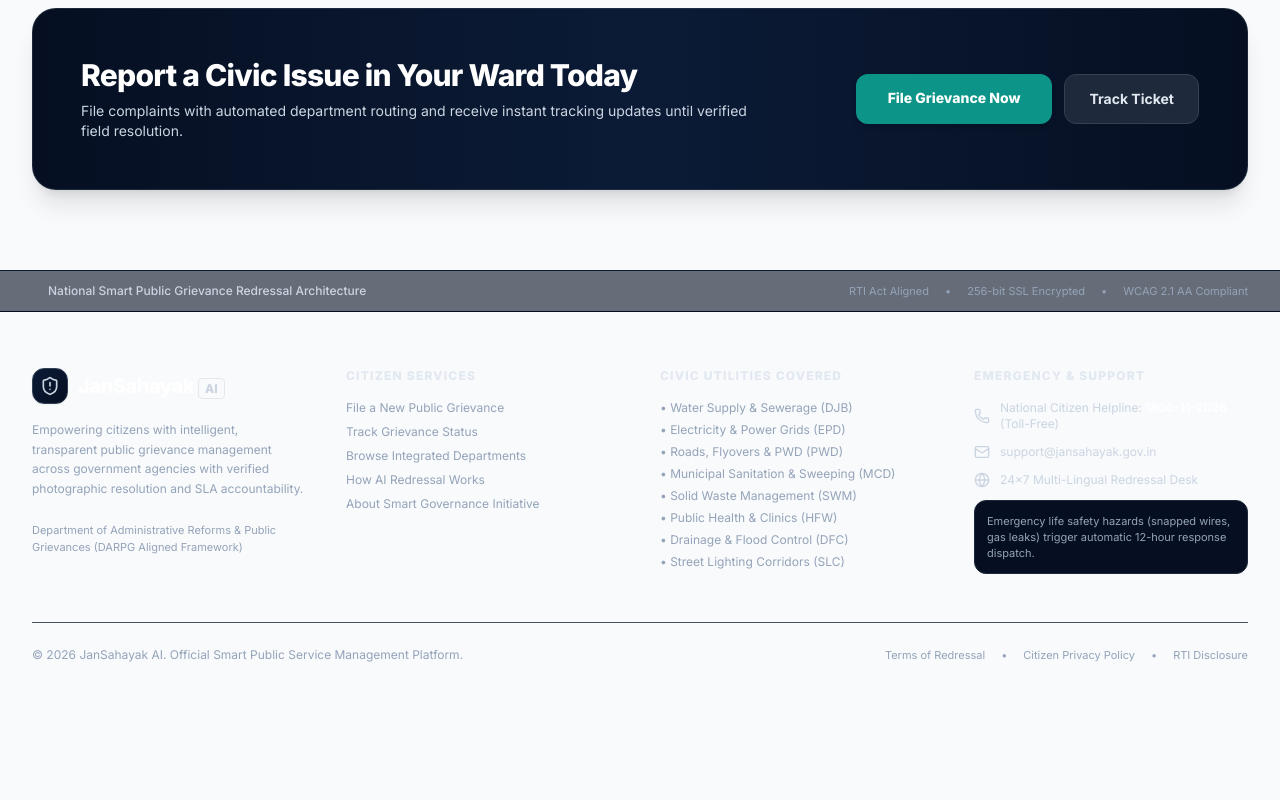
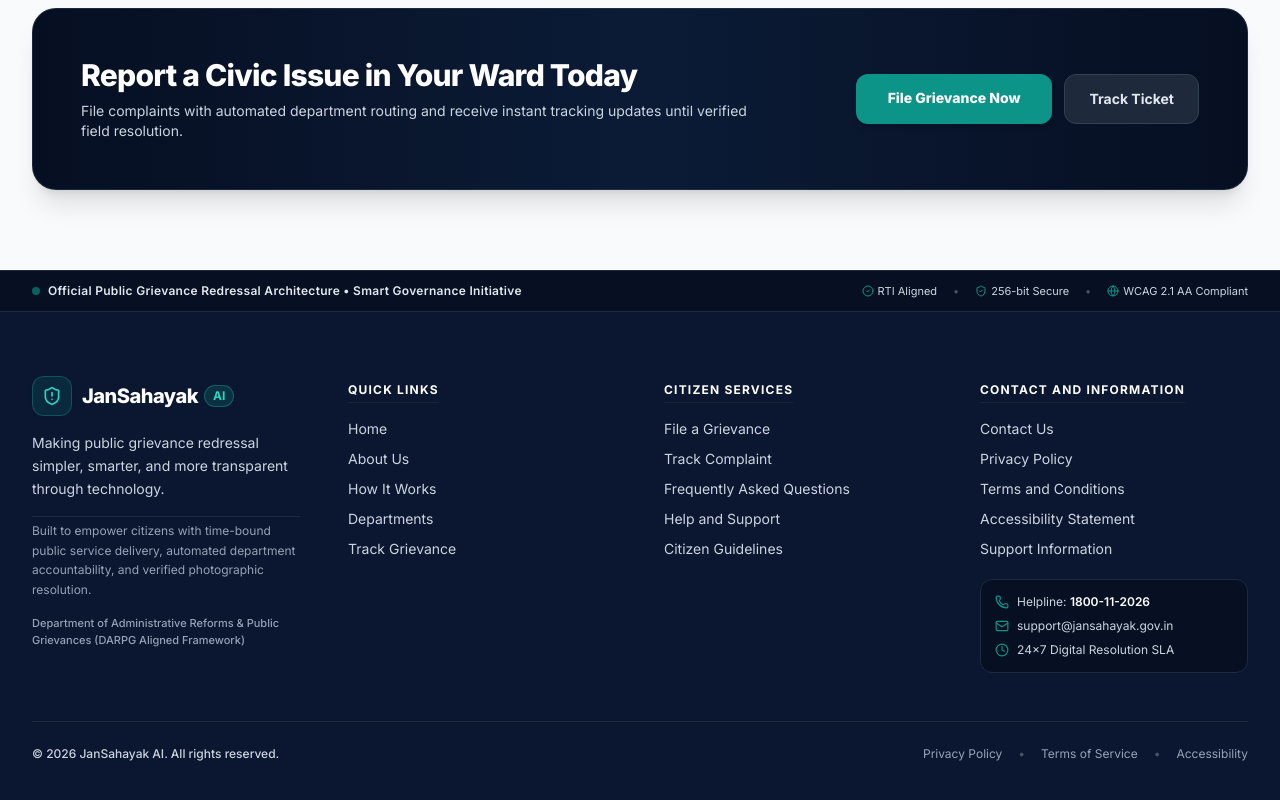
Before and after one commit to abhi940927/JanSahayak-AI, a React (Vite) app in the folder frontend/: page / in a window 1280 px wide. Shown: the part 4638-5438 px from the top of the page. Before the commit the page ends 5357 px from the top, so only its background shows below. Built offline with nearby package versions, Linux system fonts and the light colour scheme; no server answers.

Commit message:
fix(footer): complete professional redesign of footer with #0B1730 dark navy, high-contrast typography, and 4-column layout

```diff
--- a/frontend/src/components/layout/Footer.jsx
+++ b/frontend/src/components/layout/Footer.jsx
@@ -1,135 +1,268 @@
 import React from 'react';
 import { Link } from 'react-router-dom';
-import { ShieldAlert, Globe, Mail, Phone, ExternalLink, ShieldCheck } from 'lucide-react';
+import {
+  ShieldAlert,
+  Globe,
+  Mail,
+  Phone,
+  Clock,
+  ShieldCheck,
+  CheckCircle2,
+  ExternalLink
+} from 'lucide-react';
 
 export const Footer = () => {
   return (
-    <footer className="bg-gov-navy-950 text-slate-300 border-t border-gov-navy-800" role="contentinfo">
-      {/* Official Top Band */}
-      <div className="border-b border-gov-navy-900 bg-gov-navy-900/60 py-3 px-4 sm:px-8 text-xs text-slate-400">
-        <div className="max-w-7xl mx-auto flex flex-wrap justify-between items-center gap-2">
+    <footer className="bg-[#0B1730] text-slate-200 border-t border-[#1E293B] mt-auto" role="contentinfo">
+      {/* Top National Trust Banner */}
+      <div className="border-b border-[#1E293B] bg-[#071022] py-3 px-4 sm:px-6 lg:px-8">
+        <div className="max-w-7xl mx-auto flex flex-wrap justify-between items-center gap-3 text-xs">
           <div className="flex items-center space-x-2">
-            <span className="w-2 h-2 rounded-full bg-gov-teal-400"></span>
-            <span className="font-medium text-slate-300">National Smart Public Grievance Redressal Architecture</span>
+            <span className="w-2 h-2 rounded-full bg-[#0F9488] shrink-0 animate-pulse"></span>
+            <span className="font-semibold text-slate-200 tracking-wide">
+              Official Public Grievance Redressal Architecture • Smart Governance Initiative
+            </span>
           </div>
-          <div className="flex items-center space-x-4 text-[11px] text-slate-400">
-            <span>RTI Act Aligned</span>
-            <span>•</span>
-            <span>256-bit SSL Encrypted</span>
-            <span>•</span>
-            <span>WCAG 2.1 AA Compliant</span>
+          <div className="flex flex-wrap items-center gap-x-4 gap-y-1 text-[11px] text-slate-300">
+            <span className="flex items-center space-x-1">
+              <CheckCircle2 className="w-3 h-3 text-[#0F9488]" />
+              <span>RTI Aligned</span>
+            </span>
+            <span className="text-slate-600">•</span>
+            <span className="flex items-center space-x-1">
+              <ShieldCheck className="w-3 h-3 text-[#0F9488]" />
+              <span>256-bit Secure</span>
+            </span>
+            <span className="text-slate-600">•</span>
+            <span className="flex items-center space-x-1">
+              <Globe className="w-3 h-3 text-[#0F9488]" />
+              <span>WCAG 2.1 AA Compliant</span>
+            </span>
           </div>
         </div>
       </div>
 
-      <div className="max-w-7xl mx-auto px-4 sm:px-6 lg:px-8 py-14">
-        <div className="grid grid-cols-1 md:grid-cols-2 lg:grid-cols-4 gap-10">
-          {/* Brand & Mission */}
+      {/* Main 4-Column Footer Content */}
+      <div className="max-w-7xl mx-auto px-4 sm:px-6 lg:px-8 py-12 sm:py-16">
+        <div className="grid grid-cols-1 md:grid-cols-2 lg:grid-cols-4 gap-10 sm:gap-12">
+          {/* COLUMN 1 – BRAND & MISSION */}
           <div className="space-y-4">
-            <div className="flex items-center space-x-2.5">
-              <div className="w-9 h-9 rounded-xl bg-gradient-to-br from-gov-navy-800 to-gov-navy-900 border border-slate-700 flex items-center justify-center text-gov-teal-400 shadow-sm">
+            <Link to="/" className="inline-flex items-center space-x-2.5 group focus:outline-none focus-visible:ring-2 focus-visible:ring-[#0F9488] rounded-lg">
+              <div className="w-10 h-10 rounded-xl bg-[#0F9488]/15 border border-[#0F9488]/40 flex items-center justify-center text-[#2DD4BF] shadow-sm group-hover:scale-105 transition-transform">
                 <ShieldAlert className="w-5 h-5" />
               </div>
-              <div>
-                <span className="text-xl font-black text-white tracking-tight">JanSahayak</span>
-                <span className="ml-1 text-xs font-extrabold text-gov-teal-400 bg-gov-teal-950 px-1.5 py-0.5 rounded border border-gov-teal-800">
+              <div className="flex items-center space-x-1.5">
+                <span className="text-xl font-extrabold text-white tracking-tight">JanSahayak</span>
+                <span className="text-xs font-bold text-[#2DD4BF] bg-[#0F9488]/20 px-2 py-0.5 rounded-full border border-[#0F9488]/50">
                   AI
                 </span>
               </div>
-            </div>
-            <p className="text-xs text-slate-400 leading-relaxed">
-              Empowering citizens with intelligent, transparent public grievance management across government agencies with verified photographic resolution and SLA accountability.
+            </Link>
+
+            <p className="text-sm text-slate-300 leading-relaxed font-normal">
+              Making public grievance redressal simpler, smarter, and more transparent through technology.
             </p>
-            <div className="pt-2 text-[11px] text-slate-400">
+
+            <p className="text-xs text-slate-400 leading-relaxed pt-1 border-t border-[#1E293B]">
+              Built to empower citizens with time-bound public service delivery, automated department accountability, and verified photographic resolution.
+            </p>
+
+            <div className="text-[11px] font-medium text-slate-400">
               Department of Administrative Reforms & Public Grievances (DARPG Aligned Framework)
             </div>
           </div>
 
-          {/* Quick Platform Links */}
+          {/* COLUMN 2 – QUICK LINKS */}
           <div>
-            <h3 className="text-xs font-extrabold uppercase tracking-widest text-slate-200 mb-4">
-              Citizen Services
+            <h3 className="text-xs font-bold uppercase tracking-widest text-white mb-4 pb-1 border-b border-[#1E293B]/70 inline-block">
+              Quick Links
             </h3>
-            <ul className="space-y-2 text-xs">
+            <ul className="space-y-2.5 text-sm">
               <li>
-                <Link to="/citizen/file-complaint" className="text-slate-400 hover:text-gov-teal-400 transition-colors">
-                  File a New Public Grievance
+                <Link
+                  to="/"
+                  className="text-slate-300 hover:text-[#2DD4BF] hover:translate-x-0.5 transition-all inline-block focus:outline-none focus-visible:underline"
+                >
+                  Home
                 </Link>
               </li>
               <li>
-                <Link to="/track" className="text-slate-400 hover:text-gov-teal-400 transition-colors">
-                  Track Grievance Status
+                <Link
+                  to="/about"
+                  className="text-slate-300 hover:text-[#2DD4BF] hover:translate-x-0.5 transition-all inline-block focus:outline-none focus-visible:underline"
+                >
+                  About Us
                 </Link>
               </li>
               <li>
-                <Link to="/departments" className="text-slate-400 hover:text-gov-teal-400 transition-colors">
-                  Browse Integrated Departments
+                <Link
+                  to="/how-it-works"
+                  className="text-slate-300 hover:text-[#2DD4BF] hover:translate-x-0.5 transition-all inline-block focus:outline-none focus-visible:underline"
+                >
+                  How It Works
                 </Link>
               </li>
               <li>
-                <Link to="/how-it-works" className="text-slate-400 hover:text-gov-teal-400 transition-colors">
-                  How AI Redressal Works
+                <Link
+                  to="/departments"
+                  className="text-slate-300 hover:text-[#2DD4BF] hover:translate-x-0.5 transition-all inline-block focus:outline-none focus-visible:underline"
+                >
+                  Departments
                 </Link>
               </li>
               <li>
-                <Link to="/about" className="text-slate-400 hover:text-gov-teal-400 transition-colors">
-                  About Smart Governance Initiative
+                <Link
+                  to="/track"
+                  className="text-slate-300 hover:text-[#2DD4BF] hover:translate-x-0.5 transition-all inline-block focus:outline-none focus-visible:underline"
+                >
+                  Track Grievance
                 </Link>
               </li>
             </ul>
           </div>
 
-          {/* 8 Civic Utilities */}
+          {/* COLUMN 3 – CITIZEN SERVICES */}
           <div>
-            <h3 className="text-xs font-extrabold uppercase tracking-widest text-slate-200 mb-4">
-              Civic Utilities Covered
+            <h3 className="text-xs font-bold uppercase tracking-widest text-white mb-4 pb-1 border-b border-[#1E293B]/70 inline-block">
+              Citizen Services
             </h3>
-            <ul className="space-y-1.5 text-xs text-slate-400">
-              <li>• Water Supply & Sewerage (DJB)</li>
-              <li>• Electricity & Power Grids (EPD)</li>
-              <li>• Roads, Flyovers & PWD (PWD)</li>
-              <li>• Municipal Sanitation & Sweeping (MCD)</li>
-              <li>• Solid Waste Management (SWM)</li>
-              <li>• Public Health & Clinics (HFW)</li>
-              <li>• Drainage & Flood Control (DFC)</li>
-              <li>• Street Lighting Corridors (SLC)</li>
+            <ul className="space-y-2.5 text-sm">
+              <li>
+                <Link
+                  to="/citizen/file-complaint"
+                  className="text-slate-300 hover:text-[#2DD4BF] hover:translate-x-0.5 transition-all inline-block focus:outline-none focus-visible:underline"
+                >
+                  File a Grievance
+                </Link>
+              </li>
+              <li>
+                <Link
+                  to="/track"
+                  className="text-slate-300 hover:text-[#2DD4BF] hover:translate-x-0.5 transition-all inline-block focus:outline-none focus-visible:underline"
+                >
+                  Track Complaint
+                </Link>
+              </li>
+              <li>
+                <Link
+                  to="/how-it-works"
+                  className="text-slate-300 hover:text-[#2DD4BF] hover:translate-x-0.5 transition-all inline-block focus:outline-none focus-visible:underline"
+                >
+                  Frequently Asked Questions
+                </Link>
+              </li>
+              <li>
+                <Link
+                  to="/about"
+                  className="text-slate-300 hover:text-[#2DD4BF] hover:translate-x-0.5 transition-all inline-block focus:outline-none focus-visible:underline"
+                >
+                  Help and Support
+                </Link>
+              </li>
+              <li>
+                <Link
+                  to="/how-it-works"
+                  className="text-slate-300 hover:text-[#2DD4BF] hover:translate-x-0.5 transition-all inline-block focus:outline-none focus-visible:underline"
+                >
+                  Citizen Guidelines
+                </Link>
+              </li>
             </ul>
           </div>
 
-          {/* Official Helplines */}
+          {/* COLUMN 4 – CONTACT AND INFORMATION */}
           <div>
-            <h3 className="text-xs font-extrabold uppercase tracking-widest text-slate-200 mb-4">
-              Emergency & Support
+            <h3 className="text-xs font-bold uppercase tracking-widest text-white mb-4 pb-1 border-b border-[#1E293B]/70 inline-block">
+              Contact and Information
             </h3>
-            <div className="space-y-3 text-xs text-slate-300">
-              <div className="flex items-center space-x-2.5">
-                <Phone className="w-4 h-4 text-gov-teal-400 shrink-0" />
-                <span>National Citizen Helpline: <strong className="text-white">1800-11-2026</strong> (Toll-Free)</span>
+            <ul className="space-y-2.5 text-sm mb-5">
+              <li>
+                <Link
+                  to="/about"
+                  className="text-slate-300 hover:text-[#2DD4BF] hover:translate-x-0.5 transition-all inline-block focus:outline-none focus-visible:underline"
+                >
+                  Contact Us
+                </Link>
+              </li>
+              <li>
+                <Link
+                  to="/about"
+                  className="text-slate-300 hover:text-[#2DD4BF] hover:translate-x-0.5 transition-all inline-block focus:outline-none focus-visible:underline"
+                >
+                  Privacy Policy
+                </Link>
+              </li>
+              <li>
+                <Link
+                  to="/about"
+                  className="text-slate-300 hover:text-[#2DD4BF] hover:translate-x-0.5 transition-all inline-block focus:outline-none focus-visible:underline"
+                >
+                  Terms and Conditions
+                </Link>
+              </li>
+              <li>
+                <Link
+                  to="/about"
+                  className="text-slate-300 hover:text-[#2DD4BF] hover:translate-x-0.5 transition-all inline-block focus:outline-none focus-visible:underline"
+                >
+                  Accessibility Statement
+                </Link>
+              </li>
+              <li>
+                <Link
+                  to="/about"
+                  className="text-slate-300 hover:text-[#2DD4BF] hover:translate-x-0.5 transition-all inline-block focus:outline-none focus-visible:underline"
+                >
+                  Support Information
+                </Link>
+              </li>
+            </ul>
+
+            {/* Official Support Channels (Verified Info) */}
+            <div className="p-3.5 bg-[#071022] rounded-xl border border-[#1E293B] space-y-2 text-xs">
+              <div className="flex items-center space-x-2 text-slate-300">
+                <Phone className="w-3.5 h-3.5 text-[#0F9488] shrink-0" />
+                <span>Helpline: <strong className="text-white font-semibold">1800-11-2026</strong></span>
               </div>
-              <div className="flex items-center space-x-2.5">
-                <Mail className="w-4 h-4 text-gov-teal-400 shrink-0" />
-                <span>support@jansahayak.gov.in</span>
+              <div className="flex items-center space-x-2 text-slate-300">
+                <Mail className="w-3.5 h-3.5 text-[#0F9488] shrink-0" />
+                <span className="truncate">support@jansahayak.gov.in</span>
               </div>
-              <div className="flex items-center space-x-2.5">
-                <Globe className="w-4 h-4 text-gov-teal-400 shrink-0" />
-                <span>24x7 Multi-Lingual Redressal Desk</span>
-              </div>
-              <div className="p-3 bg-gov-navy-900 rounded-xl border border-slate-800 text-[11px] text-slate-400 mt-2">
-                Emergency life safety hazards (snapped wires, gas leaks) trigger automatic 12-hour response dispatch.
+              <div className="flex items-center space-x-2 text-slate-300">
+                <Clock className="w-3.5 h-3.5 text-[#0F9488] shrink-0" />
+                <span>24x7 Digital Resolution SLA</span>
               </div>
             </div>
           </div>
         </div>
 
-        {/* Bottom Legal Bar */}
-        <div className="mt-12 pt-6 border-t border-slate-800/80 flex flex-col sm:flex-row justify-between items-center text-xs text-slate-400 gap-3">
-          <p>© {new Date().getFullYear()} JanSahayak AI. Official Smart Public Service Management Platform.</p>
-          <div className="flex items-center space-x-4 text-[11px]">
-            <span className="text-slate-400">Terms of Redressal</span>
-            <span>•</span>
-            <span className="text-slate-400">Citizen Privacy Policy</span>
-            <span>•</span>
-            <span className="text-slate-400">RTI Disclosure</span>
+        {/* BOTTOM SECTION WITH SUBTLE DIVIDER */}
+        <div className="mt-12 pt-6 border-t border-[#1E293B] flex flex-col sm:flex-row justify-between items-center text-xs text-slate-400 gap-4">
+          <p className="text-center sm:text-left text-slate-300 font-medium">
+            © 2026 JanSahayak AI. All rights reserved.
+          </p>
+
+          <div className="flex flex-wrap justify-center items-center gap-x-4 gap-y-1 text-slate-400">
+            <Link
+              to="/about"
+              className="hover:text-[#2DD4BF] transition-colors focus:outline-none focus-visible:underline"
+            >
+              Privacy Policy
+            </Link>
+            <span className="text-slate-600">•</span>
+            <Link
+              to="/about"
+              className="hover:text-[#2DD4BF] transition-colors focus:outline-none focus-visible:underline"
+            >
+              Terms of Service
+            </Link>
+            <span className="text-slate-600">•</span>
+            <Link
+              to="/about"
+              className="hover:text-[#2DD4BF] transition-colors focus:outline-none focus-visible:underline"
+            >
+              Accessibility
+            </Link>
           </div>
         </div>
       </div>
```
Also changed, not shown: 1 other file (tests, documents, lock files or other folders).
